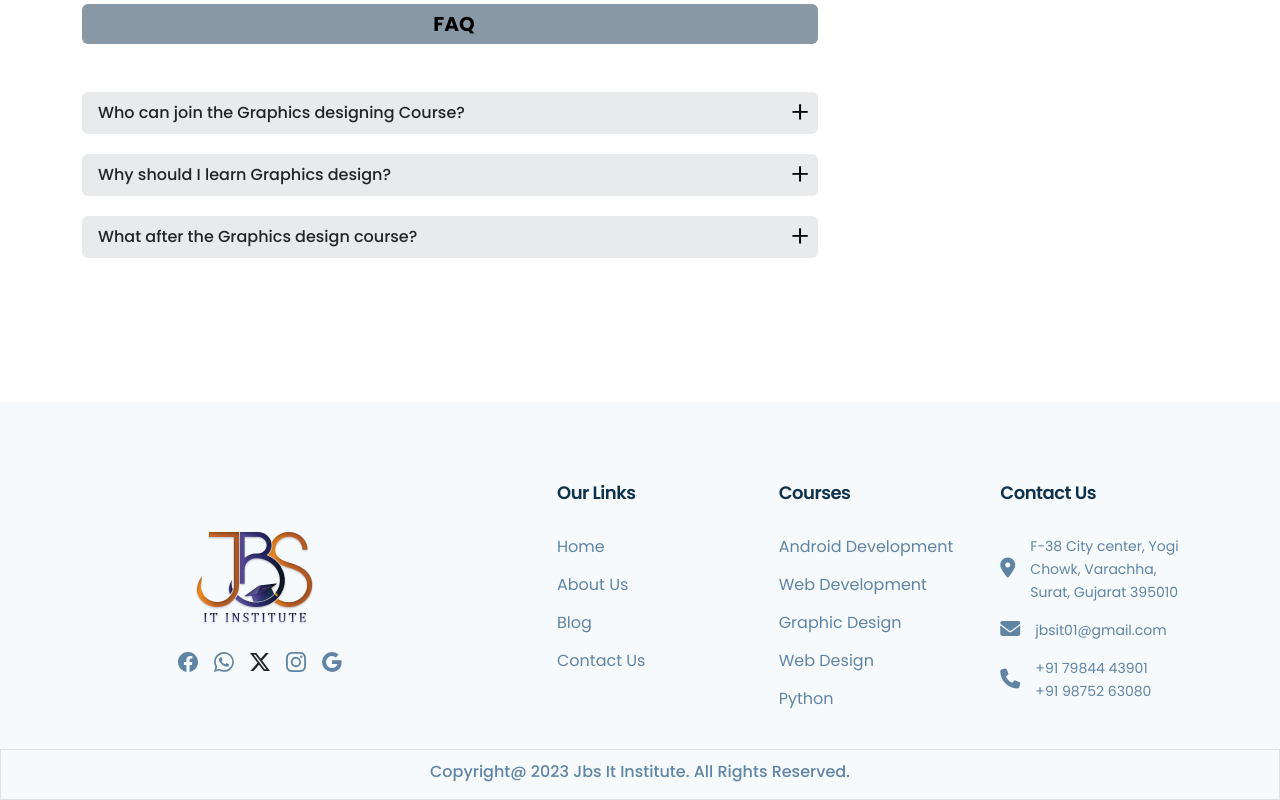
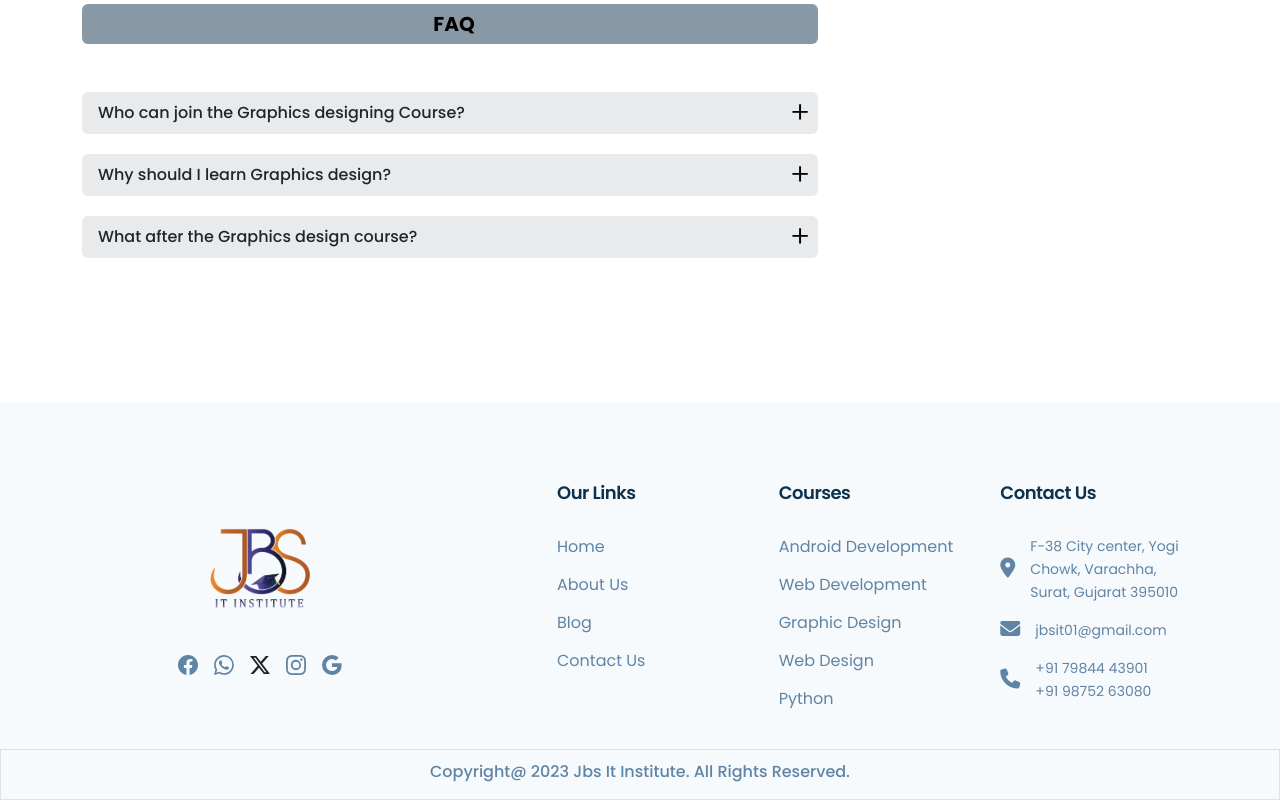
Before and after one commit to KaushalS1911/institute-website, a React (Create React App) app: page /graphic in a window 1280 px wide. Shown: the part 1356-2156 px from the top of the page. Built offline with nearby package versions, Linux system fonts and the light colour scheme.

Commit message:
logo change

```diff
--- a/src/assets/css/style/style.css
+++ b/src/assets/css/style/style.css
@@ -5,10 +5,14 @@
   z-index: 2;
 }
 
-.logo {
-  width: 130px;
-}
-
+
+.footer-logo{
+  width: 100px;
+  height: 100px;
+}
+.footer-logo img{
+  width: 100%;
+}
 @media screen and (max-width: 1200px) {
   .logo {
     width: 90px;
--- a/src/pages/globle/Footer.js
+++ b/src/pages/globle/Footer.js
@@ -1,6 +1,6 @@
 import React, { useEffect, useState } from "react";
 import { Link } from "react-router-dom";
-import Logo from "../../assets/images/logo.png";
+import Logo from "../../assets/images/JBS-IT-Institute-logo.png";
 import {
   BsFacebook,
   BsWhatsapp,
@@ -40,7 +40,7 @@ const Footer = () => {
         <div className="mainFooter text-lg-start text-center">
           <div className="row justify-content-lg-between justify-content-center align-items-center">
             <div className="col-lg-4 col-xs-12 mb-sm-4">
-              <div className="logo m20-sm-y m-auto">
+              <div className="footer-logo m20-sm-y m-auto">
                 <Link to="/">
                   <img src={Logo} alt="JBS LOGO" />
                 </Link>
--- a/src/pages/globle/Header.js
+++ b/src/pages/globle/Header.js
@@ -1,5 +1,5 @@
 import React, { useEffect, useState } from "react";
-import Logo from "../../assets/images/logo.png";
+import Logo from "../../assets/images/JBS-IT-Institute-logo.png";
 import { Link } from "react-router-dom";
 import $ from "jquery";
 
```
Also changed, not shown: src/assets/images/JBS-IT-Institute-logo.png (added), src/assets/images/logo.png (deleted).
